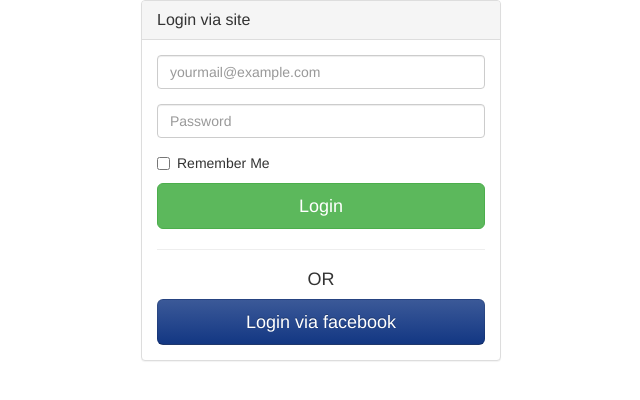
After one commit to lourencobitten1769/PSI_PWS_PL1-E, a PHP site: the page made by webapp/view/backoffice/login.phtml in a window 1280 px wide. The commit adds this page. Shown: the top 400 px of the page, without its empty margins (319-959 px from the left). Run offline with PHP 8.4, Linux system fonts and the light colour scheme; the template is opened without the code that fills it, so the values that code supplies are empty; some libraries are stand-ins or nearby versions.

Commit message:
BackOffice Login
BackOffice login FORM

```diff
--- /dev/null
+++ b/public/css/loginbackoffice.css
@@ -0,0 +1,38 @@
+.white{
+    color:#000;
+    background-color:#fff;
+}
+
+.btn-facebook {
+    color: #ffffff;
+    -webkit-text-shadow: 0 -1px 0 rgba(0, 0, 0, 0.25);
+    text-shadow: 0 -1px 0 rgba(0, 0, 0, 0.25);
+    background-color: #2b4b90;
+    *background-color: #133783;
+    background-image: -moz-linear-gradient(top, #3b5998, #133783);
+    background-image: -webkit-gradient(linear, 0 0, 0 100%, from(#3b5998), to(#133783));
+    background-image: -webkit-linear-gradient(top, #3b5998, #133783);
+    background-image: -o-linear-gradient(top, #3b5998, #133783);
+    background-image: linear-gradient(to bottom, #3b5998, #133783);
+    background-repeat: repeat-x;
+    border-color: #133783 #133783 #091b40;
+    border-color: rgba(0, 0, 0, 0.1) rgba(0, 0, 0, 0.1) rgba(0, 0, 0, 0.25);
+    filter: progid:DXImageTransform.Microsoft.gradient(startColorstr='#ff3b5998', endColorstr='#ff133783', GradientType=0);
+    filter: progid:DXImageTransform.Microsoft.gradient(enabled=false);
+}
+
+.btn-facebook:hover,
+.btn-facebook:focus,
+.btn-facebook:active,
+.btn-facebook.active,
+.btn-facebook.disabled,
+.btn-facebook[disabled] {
+    color: #ffffff;
+    background-color: #133783 !important;
+    *background-color: #102e6d !important;
+}
+
+.btn-facebook:active,
+.btn-facebook.active {
+    background-color: #0d2456 \9 !important;
+}
--- a/webapp/router.php
+++ b/webapp/router.php
@@ -26,6 +26,9 @@
 
 Router::get('test/index',  'TestController/index');
 
+Router::get('backoffice/login',		'BackOfficeController/login');
+
+
 
 
 
--- /dev/null
+++ b/webapp/view/backoffice/login.phtml
@@ -0,0 +1,47 @@
+<!DOCTYPE html>
+<html lang="en">
+<head>
+    <meta charset="UTF-8">
+    <title>Login</title>
+    <link href="//netdna.bootstrapcdn.com/bootstrap/3.0.0/css/bootstrap.min.css" rel="stylesheet" id="bootstrap-css">
+    <script src="//netdna.bootstrapcdn.com/bootstrap/3.0.0/js/bootstrap.min.js"></script>
+    <script src="//code.jquery.com/jquery-1.11.1.min.js"></script>
+    <link rel="stylesheet" href="../../../public/css/loginbackoffice.css">
+
+</head>
+<body>
+
+<div class="container">
+    <div class="row">
+        <div class="col-md-4 col-md-offset-4">
+            <div class="panel panel-default">
+                <div class="panel-heading">
+                    <h3 class="panel-title">Login via site</h3>
+                </div>
+                <div class="panel-body">
+                    <form accept-charset="UTF-8" role="form">
+                        <fieldset>
+                            <div class="form-group">
+                                <input class="form-control" placeholder="yourmail@example.com" name="email" type="text">
+                            </div>
+                            <div class="form-group">
+                                <input class="form-control" placeholder="Password" name="password" type="password" value="">
+                            </div>
+                            <div class="checkbox">
+                                <label>
+                                    <input name="remember" type="checkbox" value="Remember Me"> Remember Me
+                                </label>
+                            </div>
+                            <input class="btn btn-lg btn-success btn-block" type="submit" value="Login">
+                        </fieldset>
+                    </form>
+                    <hr/>
+                    <center><h4>OR</h4></center>
+                    <input class="btn btn-lg btn-facebook btn-block" type="submit" value="Login via facebook">
+                </div>
+            </div>
+        </div>
+    </div>
+</div>
+</body>
+</html>
```
Also changed, not shown: webapp/controller/BackOfficeController.php (added, +16 -0 lines).
